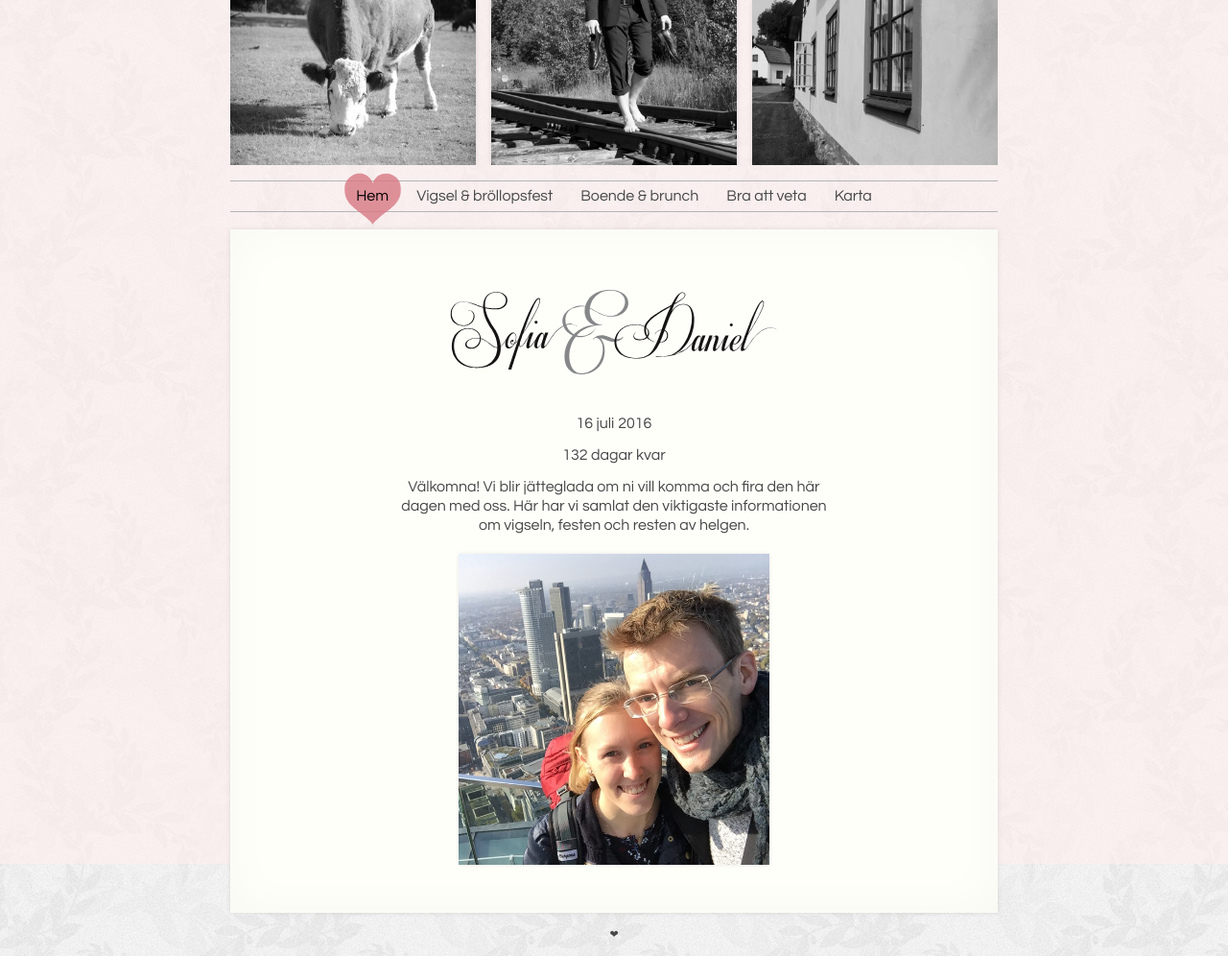
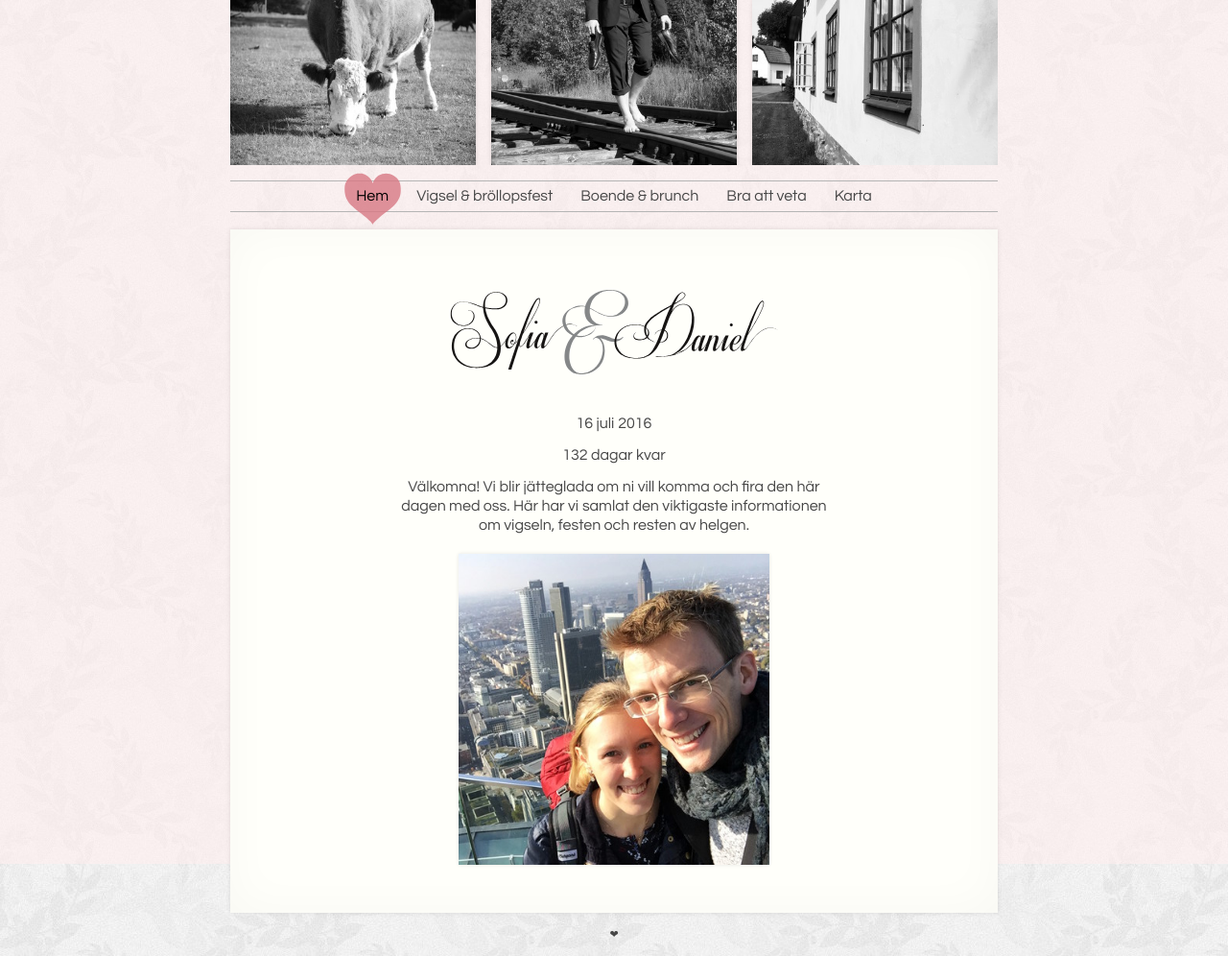
Before and after one commit to stigdanielek/stigdanielek.github.io, a Jekyll site: the page built from index.html, in a window 1280 px wide. Shown: the whole page at 96% size. Built offline with Jekyll 4.4.1, drawn with Linux system fonts in a browser that asks for light colours.

Commit message:
Image update.

```diff
--- a/_data/schedule.json
+++ b/_data/schedule.json
@@ -41,7 +41,7 @@
   {
     "key": "brunch",
     "day": "söndag",
-    "time": "12:00",
+    "time": "12.00",
     "mapText": "brunch (söndag)",
     "longText": "Brunch på Notvallen",
     "place": "notvallen"
--- a/css/style.css
+++ b/css/style.css
@@ -2,7 +2,7 @@
 
 body {
   /* Background pattern from subtlepatterns.com */
-  background: #ffefef url('/images/xv.png') repeat fixed;
+  background: #ffefef url('/images/xv.jpg') repeat fixed;
   color: #474747;
   font-family: Questrial, helvetica, sans-serif;
   margin: auto;
--- a/karta/map.js
+++ b/karta/map.js
@@ -10,7 +10,7 @@
     var ev = schedule[i];
     var info = '';
     if (ev.place == key) {
-      info += ev.time + ' - ' + ev.mapText;
+      info += 'kl. ' + ev.time + ' - ' + ev.mapText;
       if (ev.to) {
         info += ' ' + getLinkToPlace(ev.to);
       }
```
Also changed, not shown: images/church.jpg, images/cow.jpg, images/main-tower.jpg, images/oregrund.jpg, images/strawberries.jpg, images/windows-web.jpg, images/xv.jpg (added).
